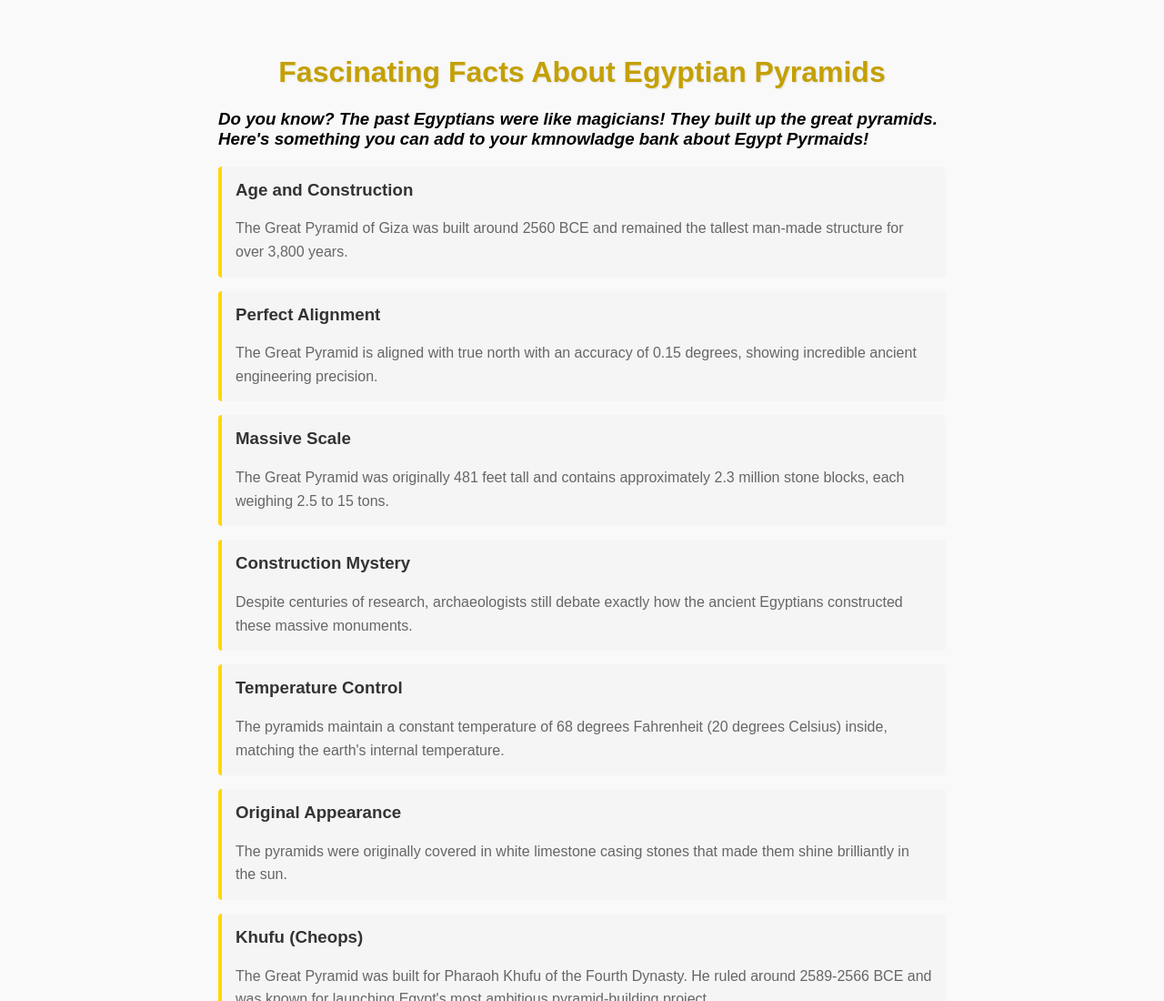
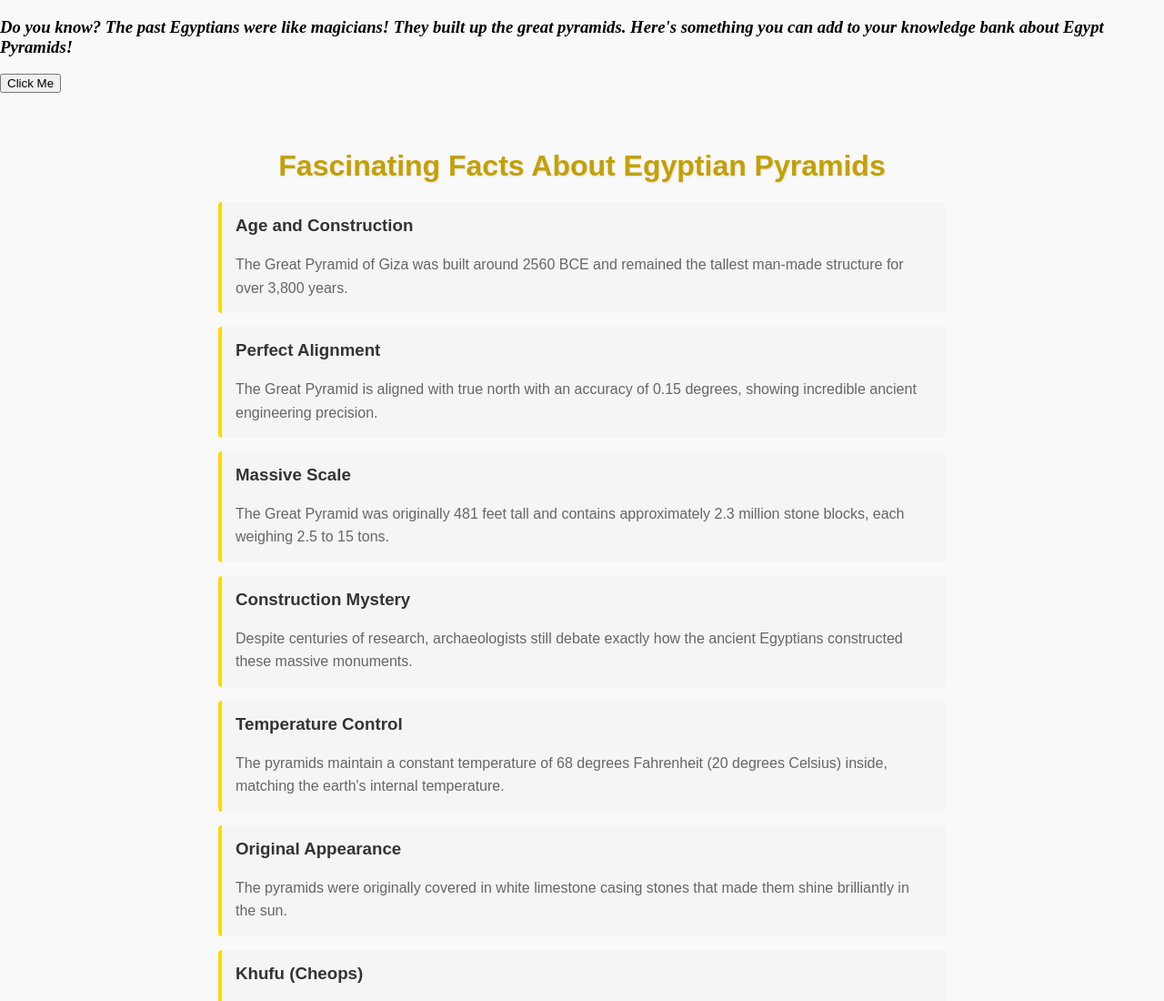
Before and after one commit to hewageuhcu/Do-You-Know-, a plain HTML site: page index.html in a window 1280 px wide. Shown: the top 1100 px of the page at 91% size. Drawn offline with Linux system fonts and the light colour scheme.

Commit message:
Update index.html

```diff
--- a/index.html
+++ b/index.html
@@ -6,11 +6,14 @@
     <link rel="stylesheet" href="styles.css">
 </head>
 <body>
+    <div class="welcome-section">
+        <h3><i>Do you know? The past Egyptians were like magicians! They built up the great pyramids. Here's something you can add to your knowledge bank about Egypt Pyramids!</i></h3>
+        <button id="showFactsBtn">Click Me</button>
+    </div>
     <div class="pyramid-facts">
         <h1>Fascinating Facts About Egyptian Pyramids</h1>
 
-      <h3> <i>Do you know? The past Egyptians were like magicians! They built up the great pyramids. Here's something you can add to your kmnowladge bank about Egypt Pyrmaids!</i></h3>
-        <div class="fact">
+             <div class="fact">
             <h3>Age and Construction</h3>
             <p>The Great Pyramid of Giza was built around 2560 BCE and remained the tallest man-made structure for over 3,800 years.</p>
         </div>
```
